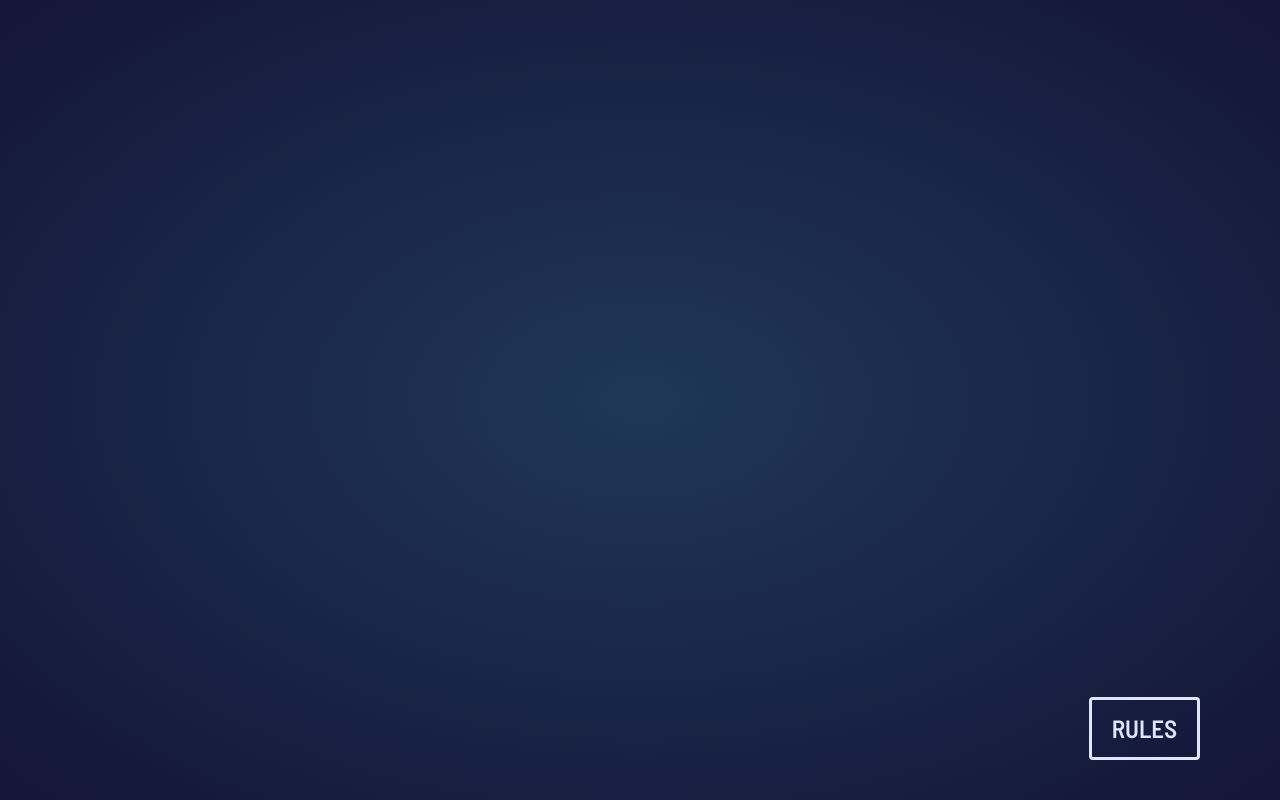
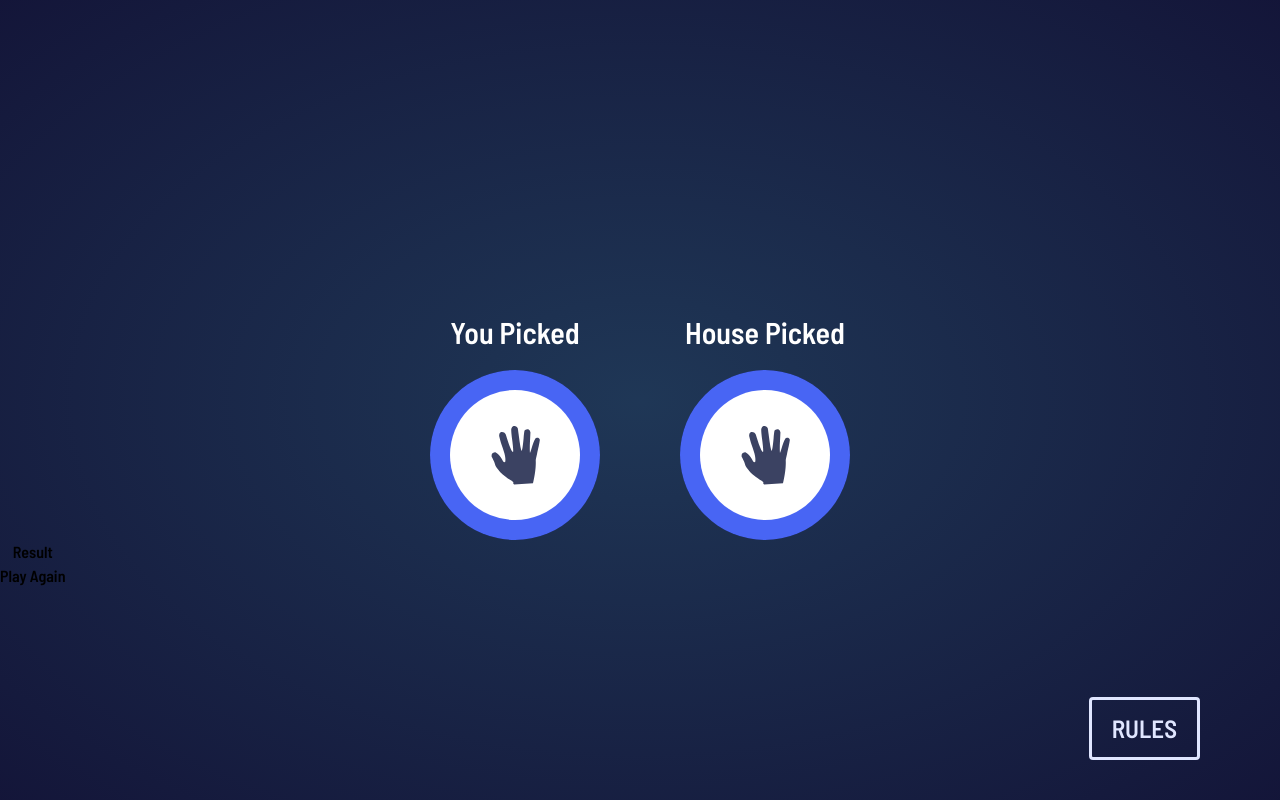
Before and after one commit to Toufiq005/rock-paper-scissors-fem, a website: page index.html in a window 1280 px wide. Both pictures are taken after a click on the element 515 px from the left and 295 px from the top of the page. Drawn offline with Linux system fonts and the light colour scheme.

Commit message:
step 2 done

```diff
--- a/app.js
+++ b/app.js
@@ -32,15 +32,65 @@ const gameArry = [
 const paper = document.getElementById('paper');
 const scissors = document.getElementById('scissors');
 const rock = document.getElementById('rock');
-const setp1 = document.getElementById('setp1');
+const step1 = document.getElementById('step1');
+const step2 = document.getElementById('step2');
+const player = document.getElementById('player');
+const computerGuess = document.getElementById('computerGuess');
 
 function gameFunction(a) {
     let random = Math.random();
     let computer = Math.floor(random * gameArry.length);
-    if (setp1.classList.contains('flex')) {
-        setp1.classList.remove('flex')
-        setp1.classList.add('hidden')
+    if (step1.classList.contains('flex')) {
+        step1.classList.remove('flex')
+        step1.classList.add('hidden')
     }
+    if (step2.classList.contains('hidden')) {
+        step2.classList.remove('hidden')
+        step2.classList.add('flex')
+    }
+    if (a == 0) {
+        player.innerHTML += `<div class="circle bg-blue flex justify-center items-center paper" >
+        <div class="circle2 flex justify-center items-center" id="paper" >
+          <img src="/images/icon-paper.svg" alt="">
+        </div>
+      </div>`
+    }
+    if (a == 1) {
+        player.innerHTML += `<div class="circle bg-yellow flex justify-center items-center  scissors">
+        <div class="circle2 flex justify-center items-center" id="scissors" >
+          <img src="/images/icon-scissors.svg" alt="">
+        </div>
+      </div>`
+    }
+    if (a == 2) {
+        player.innerHTML += `<div class="circle bg-red flex justify-center items-center  rock">
+        <div class="circle2 flex justify-center items-center" id="rock" >
+          <img src="/images/icon-rock.svg" alt="">
+        </div>
+      </div>`
+    }
+    if (computer == 0) {
+        computerGuess.innerHTML += `<div class="circle bg-blue flex justify-center items-center paper" >
+        <div class="circle2 flex justify-center items-center" id="paper" >
+          <img src="/images/icon-paper.svg" alt="">
+        </div>
+      </div>`
+    }
+    if (computer == 1) {
+        computerGuess.innerHTML += `<div class="circle bg-yellow flex justify-center items-center  scissors">
+        <div class="circle2 flex justify-center items-center" id="scissors" >
+          <img src="/images/icon-scissors.svg" alt="">
+        </div>
+      </div>`
+    }
+    if (computer == 2) {
+        computerGuess.innerHTML += `<div class="circle bg-red flex justify-center items-center  rock">
+        <div class="circle2 flex justify-center items-center" id="rock" >
+          <img src="/images/icon-rock.svg" alt="">
+        </div>
+      </div>`
+    }
+
     if (computer == a) {
         gameTie()
     }
@@ -64,12 +114,21 @@ function gameFunction(a) {
     }
 
 }
+
 function gameTie() {
-    console.log('Tie')
+    setTimeout(() => {
+        console.log('game Tie')
+    }, 1000)
 }
+
+function gameLose() {
+    setTimeout(() => {
+        console.log('game Win')
+    }, 1000)
+}
+
 function gameWin() {
-    console.log('you Win')
+    setTimeout(() => {
+        console.log('you win')
+    }, 1000);
 }
-function gameLose() {
-    console.log('You Lose')
-}
--- a/index.html
+++ b/index.html
@@ -20,7 +20,7 @@
       <img src="/images/image-rules.svg" alt="Rule">
     </div>
   </div>
-  <div class="setp1 relative flex justify-center items-center" id="setp1">
+  <div class="step1 relative flex justify-center items-center" id="step1">
     <div class="flex flex-col items-center justify-center absolute">
       <div class="flex justify-between items-center mb">
         <div class="circle bg-blue flex justify-center items-center paper">
@@ -42,6 +42,21 @@
     </div>
     <img src="/images/bg-triangle.svg" alt="">
   </div>
+  <div class="step2 hidden justify-center h-screen w-full items-center " id="step2">
+    <div class="player circle trans  flex flex-col items-center ">
+      <div id="player"></div>
+      <h2 class="">You Picked</h2>
+    </div>
+    <div class="computer circle trans flex flex-col items-center">
+      <div id="computerGuess"></div>
+      <h2>House Picked</h2>
+    </div>
+  </div>
+  <div class="step4 flex absolute justify-center items-center flex-col">
+    <h1 id="gameResult">Result</h1>
+    <button>Play Again</button>
+  </div>
+
   <button class="rule-btn absolute" onclick="getRule()">RULES</button>
 
 
--- a/style.css
+++ b/style.css
@@ -10,7 +10,7 @@
 }
 
 body {
-    font-family: 'Barlow Semi Condensed';
+    font-family: 'Barlow Semi Condensed' !important;
     width: 100%;
     height: 100vh;
     background: radial-gradient(hsl(214, 47%, 23%), hsl(237, 49%, 15%));
@@ -53,7 +53,7 @@ body {
 }
 
 /* -----------------STEP1-------------- */
-.setp1 {
+.step1 {
     width: 100%;
     height: 100vh;
 }
@@ -87,3 +87,21 @@ body {
 .mb {
     margin-bottom: 40px;
 }
+
+/* -------------step2-------------- */
+.step2 {
+    padding-top: 370px;
+}
+
+.step2 h2 {
+    color: white;
+    font-size: 30px;
+    margin: -230px;
+}
+
+.trans {
+    background: hsla(0, 0%, 0%, 0.543);
+
+}
+
+/* -------------step4-------------- */
```
